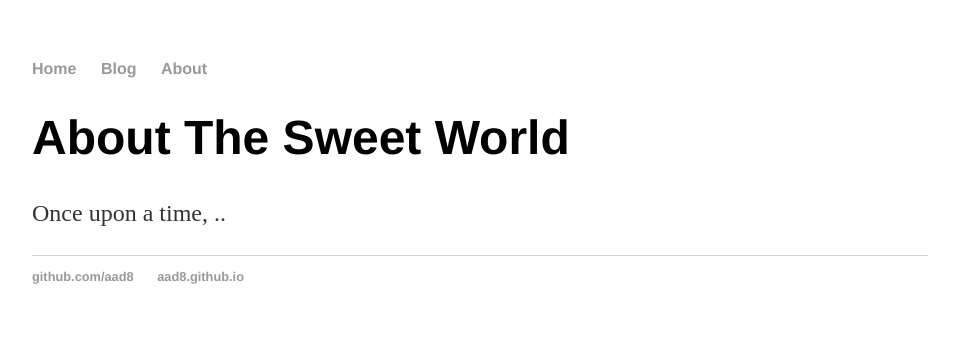
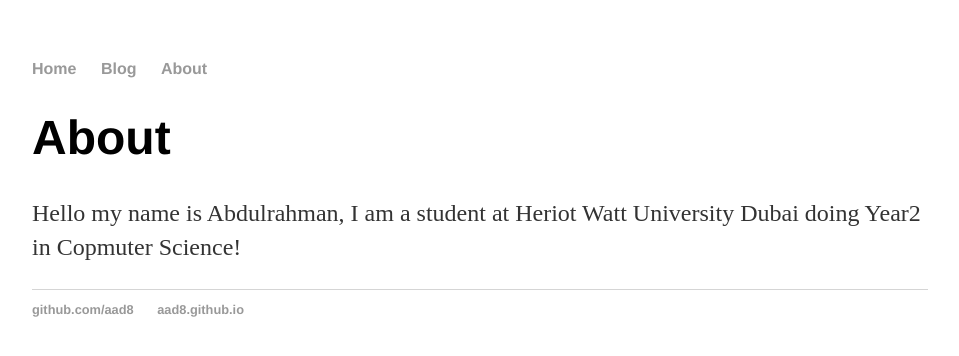
Before and after one commit to aad8/aad8.github.io, a Jekyll site: the page built from about/index.html, in a window 1280 px wide. Shown: the top 356 px of the page, without its empty margins (160-1119 px from the left). Built offline with Jekyll 4.4.1, drawn with Linux system fonts in a browser that asks for light colours.

Commit message:
Update index.html

```diff
--- a/about/index.html
+++ b/about/index.html
@@ -3,6 +3,6 @@ layout: default
 title: Web Programming
 ---
 <div class="blurb">
-          <h1>About The Sweet World</h1>
-          <p>Once upon a time, ..</p>
+          <h1>About </h1>
+          <p>Hello my name is Abdulrahman, I am a student at Heriot Watt University Dubai doing Year2 in Copmuter Science! </p>
 </div>
```
